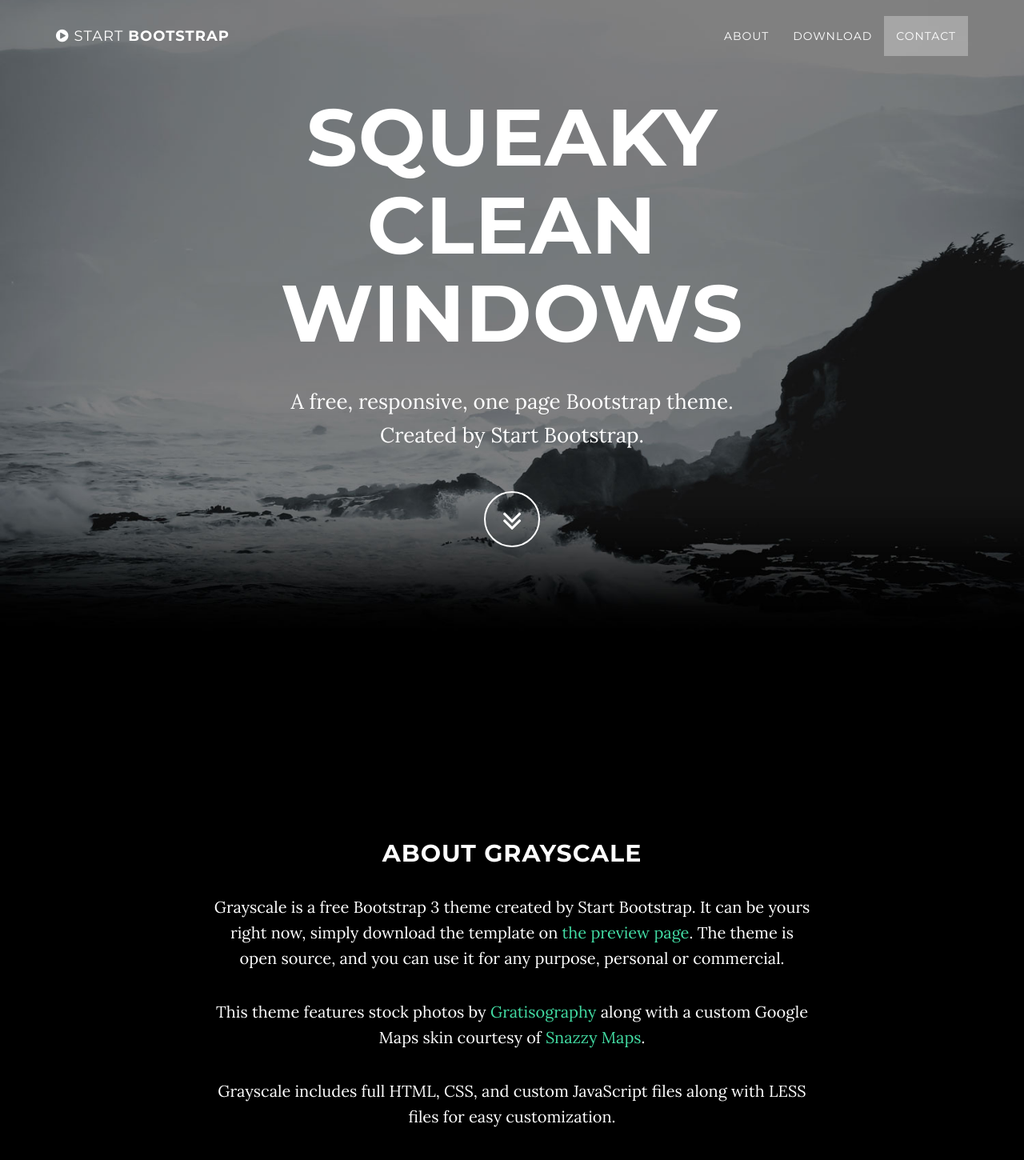
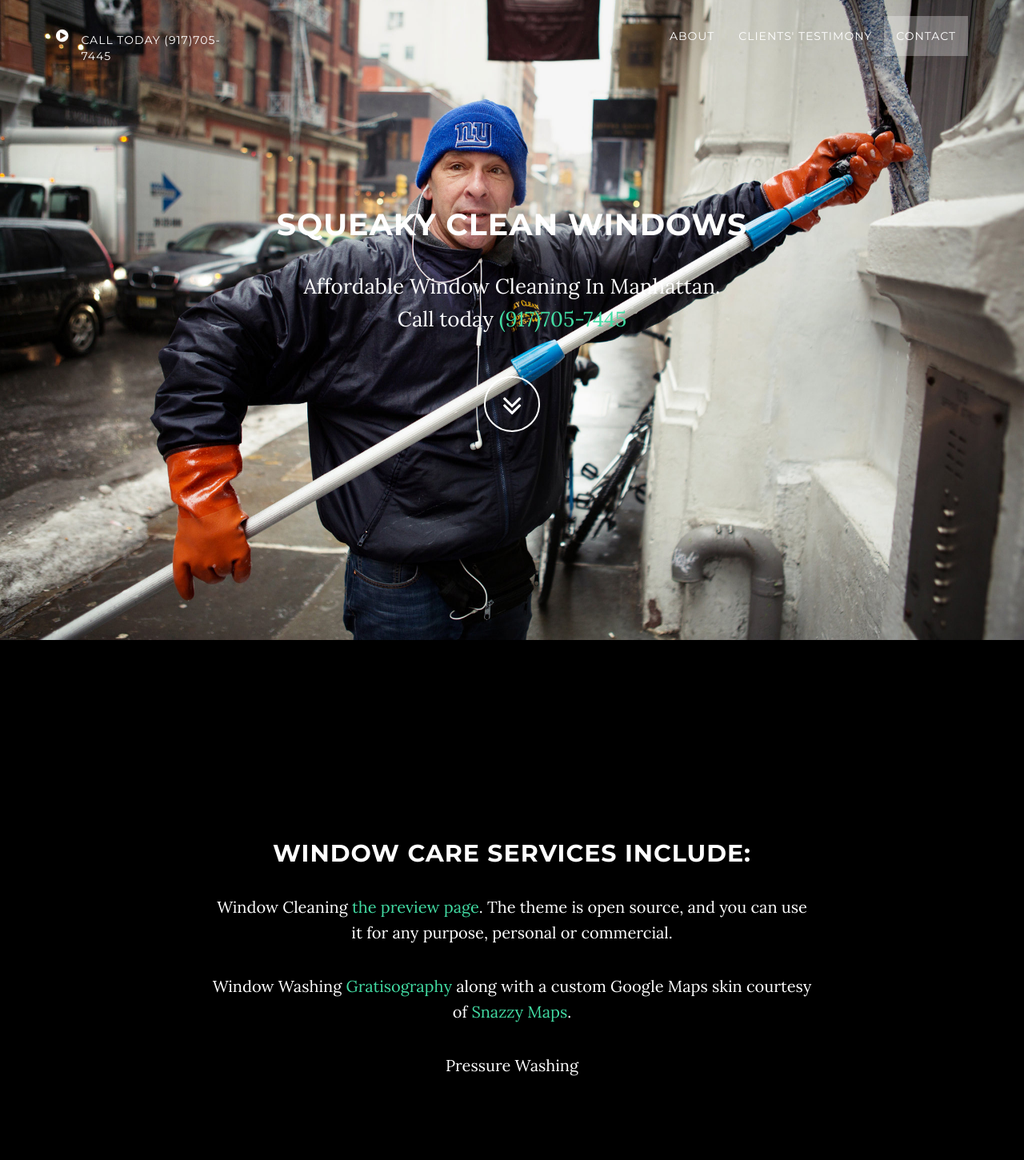
Before and after one commit to AnnaShnir/squeakycleanwindowsinc, a website: page index.html in a window 1280 px wide. Shown: the top 1450 px of the page at 80% size. Drawn offline with nearby package versions, Linux system fonts and the light colour scheme; some packages are replaced by stand-ins of ours.

Commit message:
added styling

```diff
--- a/css/grayscale.css
+++ b/css/grayscale.css
@@ -124,7 +124,7 @@ a:focus {
   padding: 100px 0;
   text-align: center;
   color: white;
-  background: url(../img/intro-bg.jpg) no-repeat bottom center scroll;
+  background: url(../img/Squeaky-hero.jpg) no-repeat bottom center scroll;
   background-color: black;
   -webkit-background-size: cover;
   -moz-background-size: cover;
@@ -136,7 +136,9 @@ a:focus {
   vertical-align: middle;
 }
 .intro .intro-body .brand-heading {
-  font-size: 40px;
+  font-size: 32px;
+  padding-top: 359px;
+  text-shadow: 4px 2px 9px black;
 }
 .intro .intro-body .intro-text {
   font-size: 18px;
@@ -147,7 +149,9 @@ a:focus {
     padding: 0;
   }
   .intro .intro-body .brand-heading {
-    font-size: 100px;
+    font-size: 38px;
+    padding-top: 389px;
+    text-shadow: 4px 2px 9px black;
   }
   .intro .intro-body .intro-text {
     font-size: 26px;
--- a/index.html
+++ b/index.html
@@ -41,8 +41,10 @@
                     Menu <i class="fa fa-bars"></i>
                 </button>
                 <a class="navbar-brand page-scroll" href="#page-top">
-                    <i class="fa fa-play-circle"></i> <span class="light">Start</span> Bootstrap
-                </a>
+                    <i class="fa fa-play-circle"></i> </a>
+
+                    <br /> <a href="tel:+01-917-705-7445">Call today (917)705-7445</a>
+
             </div>
 
             <!-- Collect the nav links, forms, and other content for toggling -->
@@ -56,7 +58,7 @@
                         <a class="page-scroll" href="#about">About</a>
                     </li>
                     <li>
-                        <a class="page-scroll" href="#download">Download</a>
+                        <a class="page-scroll" href="#download">Clients' Testimony</a>
                     </li>
                     <li>
                         <a class="page-scroll" href="#contact">Contact</a>
@@ -75,8 +77,8 @@
                 <div class="row">
                     <div class="col-md-8 col-md-offset-2">
                         <h1 class="brand-heading">Squeaky Clean Windows</h1>
-                        <p class="intro-text">A free, responsive, one page Bootstrap theme.
-                            <br>Created by Start Bootstrap.</p>
+                        <p class="intro-text">Affordable Window Cleaning In Manhattan.
+                            <br>Call today <a href="tel:+01-917-705-7445">(917)705-7445</a></p>
                         <a href="#about" class="btn btn-circle page-scroll">
                             <i class="fa fa-angle-double-down animated"></i>
                         </a>
@@ -90,10 +92,10 @@
     <section id="about" class="container content-section text-center">
         <div class="row">
             <div class="col-lg-8 col-lg-offset-2">
-                <h2>About Grayscale</h2>
-                <p>Grayscale is a free Bootstrap 3 theme created by Start Bootstrap. It can be yours right now, simply download the template on <a href="http://startbootstrap.com/template-overviews/grayscale/">the preview page</a>. The theme is open source, and you can use it for any purpose, personal or commercial.</p>
-                <p>This theme features stock photos by <a href="http://gratisography.com/">Gratisography</a> along with a custom Google Maps skin courtesy of <a href="http://snazzymaps.com/">Snazzy Maps</a>.</p>
-                <p>Grayscale includes full HTML, CSS, and custom JavaScript files along with LESS files for easy customization.</p>
+                <h2>Window Care Services Include:</h2>
+                <p>Window Cleaning <a href="http://startbootstrap.com/template-overviews/grayscale/">the preview page</a>. The theme is open source, and you can use it for any purpose, personal or commercial.</p>
+                <p>Window Washing <a href="http://gratisography.com/">Gratisography</a> along with a custom Google Maps skin courtesy of <a href="http://snazzymaps.com/">Snazzy Maps</a>.</p>
+                <p>Pressure Washing</p>
             </div>
         </div>
     </section>
```
Also changed, not shown: css/grayscale.min.css.
